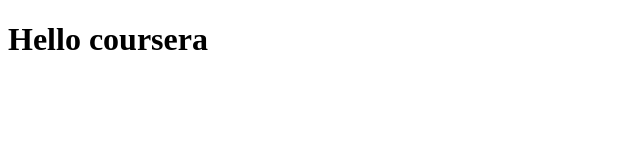
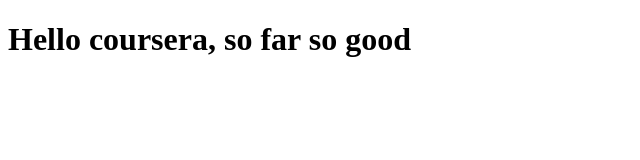
Before and after one commit to Teimuraz-Jalayev/Coursera-test, a plain HTML site: page site/index.html in a window 1280 px wide. Shown: the whole page, without its empty margins (0-640 px from the left). Drawn offline with Linux system fonts and the light colour scheme.

Commit message:
smalladdition to our page content

```diff
--- a/site/index.html
+++ b/site/index.html
@@ -4,6 +4,6 @@
 	<title>Hello all!</title>
 </head>
 <body>
-<h1>Hello coursera</h1>
+<h1>Hello coursera, so far so good</h1>
 </body>
 </html>
```
